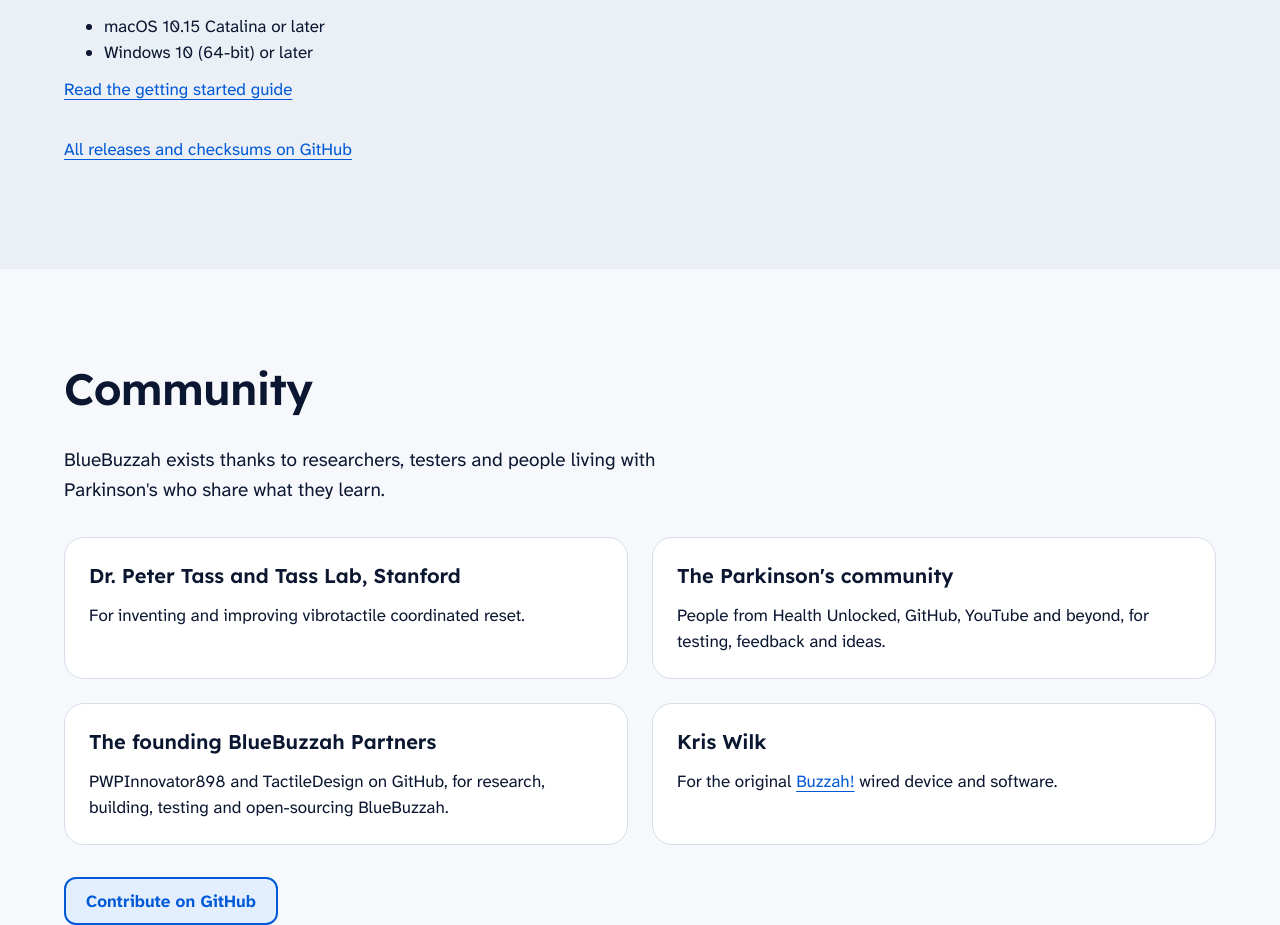
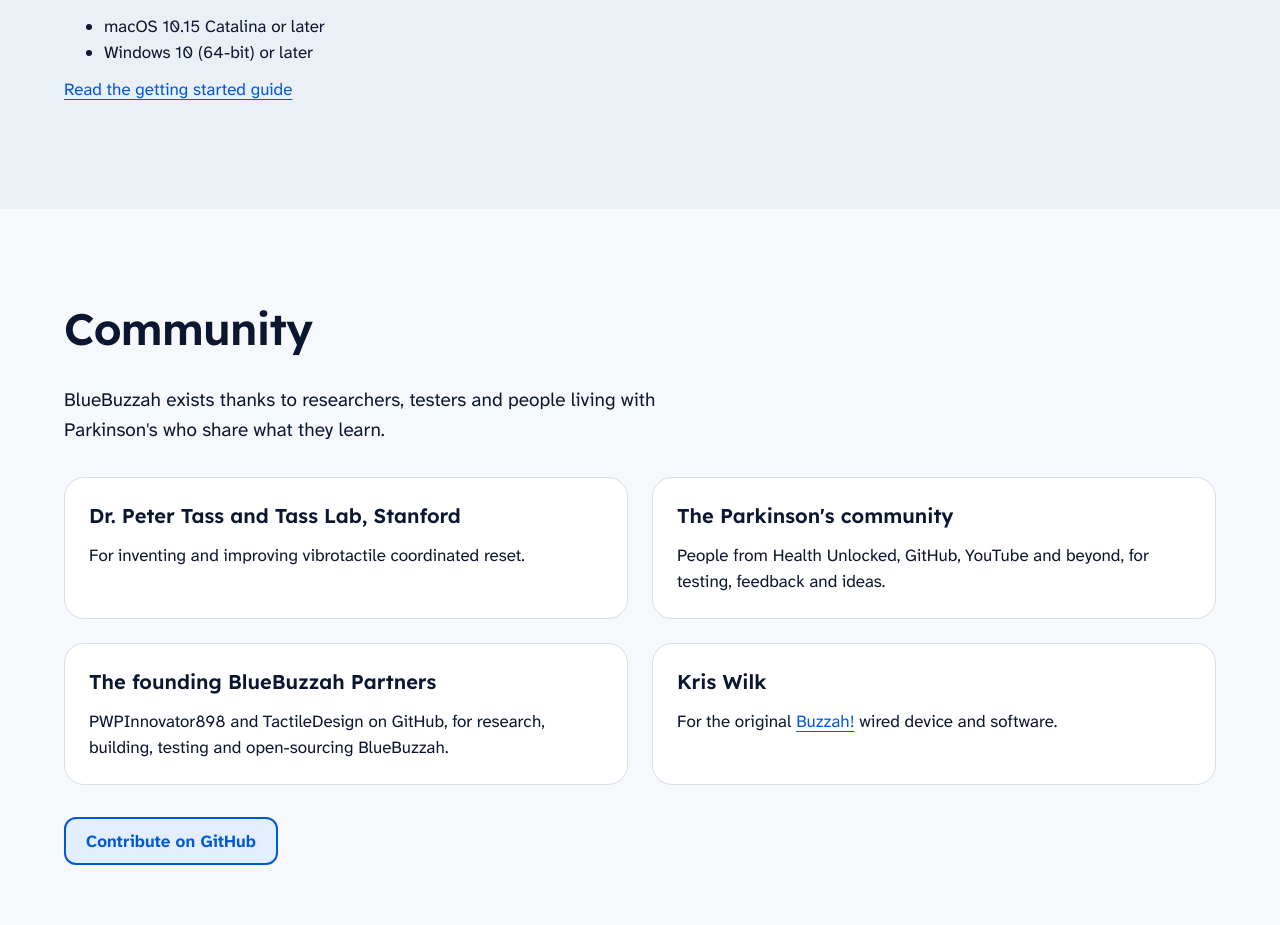
Before and after one commit to BlueBuzzah/BlueBuzzah.com, a plain HTML site: page index.html in a window 1280 px wide. Shown: the part 3132-4057 px from the top of the page. Drawn offline with Linux system fonts and the light colour scheme.

Commit message:
copy: drop the releases link from downloads

```diff
--- a/index.html
+++ b/index.html
@@ -197,7 +197,6 @@
 				</ul>
 				<ul class="list-reset body link-list">
 					<li><a class="link-icon" href="https://github.com/BlueBuzzah/BlueBuzzah-Updater/wiki/Getting-Started">Read the getting started guide</a></li>
-					<li><a class="link-icon" href="https://github.com/BlueBuzzah/BlueBuzzah-Updater/releases">All releases and checksums on GitHub</a></li>
 				</ul>
 			</div>
 		</section>
```
